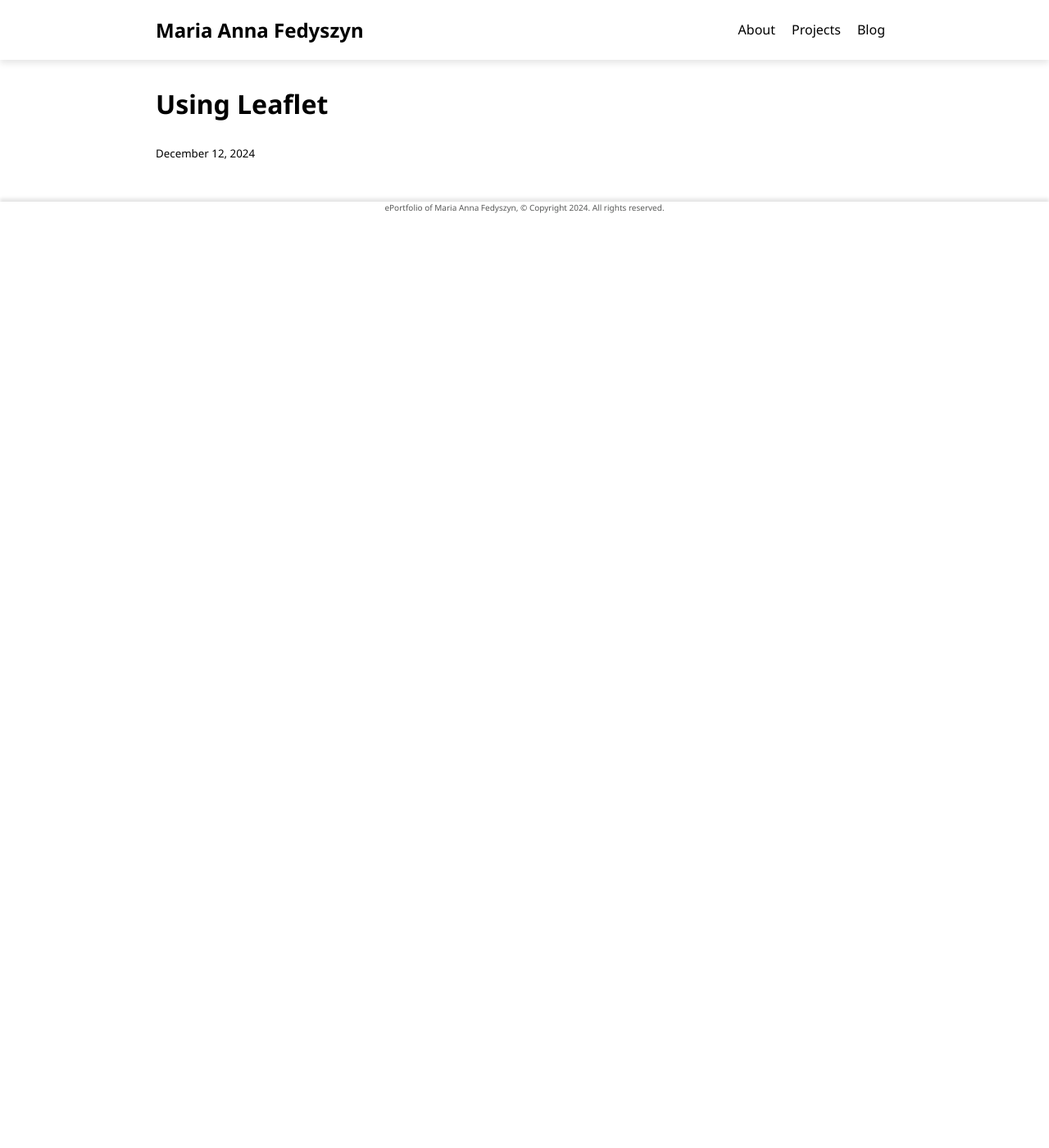
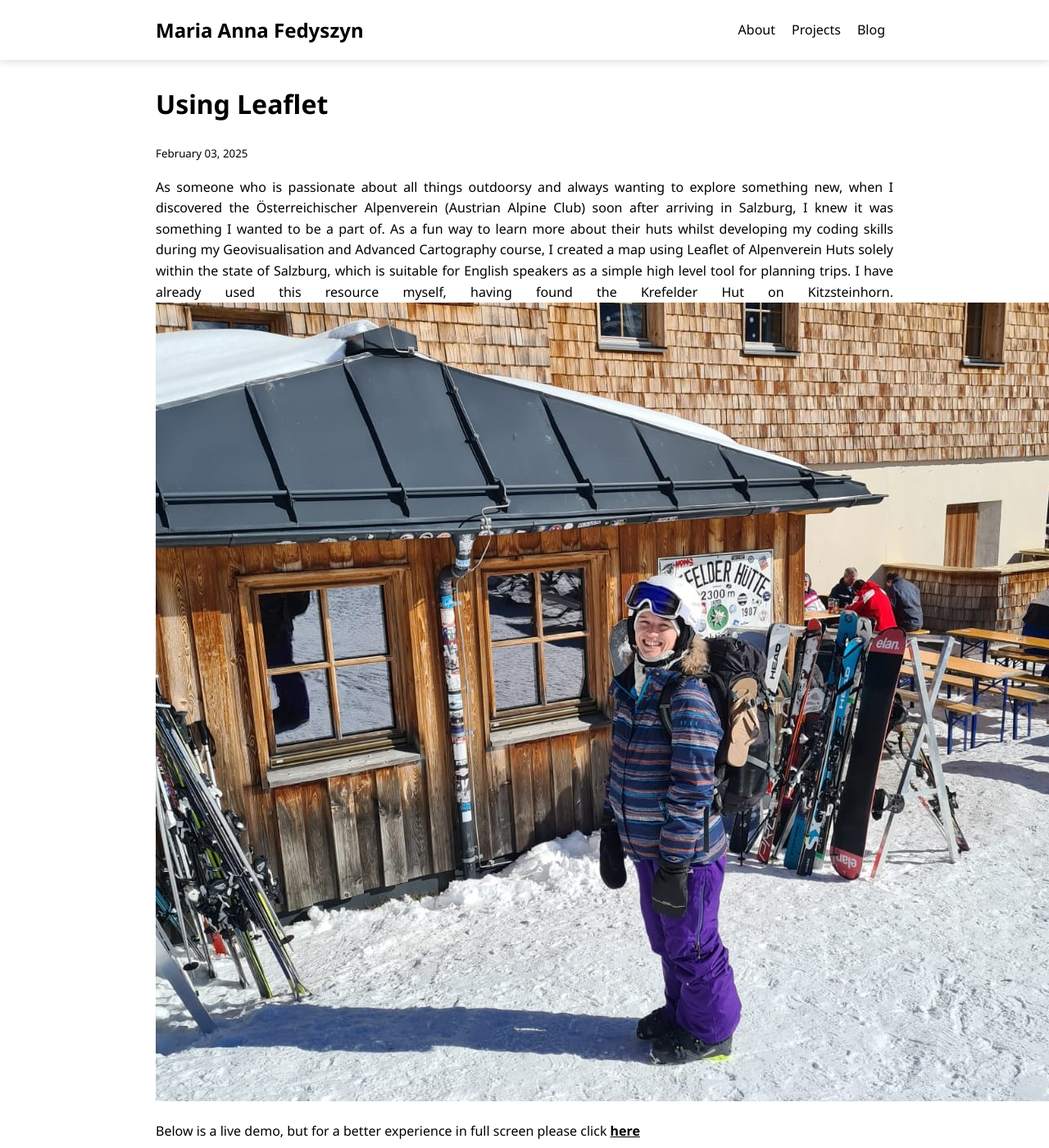
Before and after one commit to maria-anna-gis/maria-anna-gis.github.io, a Jekyll site: the page built from _projects/2025-02-04-Leaflet.md, in a window 1280 px wide and 1400 px high. Shown: the whole window at 82% size. Built offline with Jekyll 4.4.1, drawn with Linux system fonts in a browser that asks for light colours.

Commit message:
Update 2025-02-04-Leaflet.md

```diff
--- a/_projects/2025-02-04-Leaflet.md
+++ b/_projects/2025-02-04-Leaflet.md
@@ -1,7 +1,13 @@
 ---
 layout: default
 title: "Using Leaflet"
-date: 12-12-2024
+date: 03-02-2025
 categories: [projects]
 permalink: /projects/Leaflet
 ---
+As someone who is passionate about all things outdoorsy and always wanting to explore something new, when I discovered the Österreichischer Alpenverein (Austrian Alpine Club) soon after arriving in Salzburg, I knew it was something I wanted to be a part of.
+As a fun way to learn more about their huts whilst developing my coding skills during my Geovisualisation and Advanced Cartography course, I created a map using Leaflet of Alpenverein Huts solely within the state of Salzburg, which is suitable for English speakers as a simple high level tool for planning trips. I have already used this resource myself, having found the Krefelder Hut on Kitzsteinhorn.
+![After skiing to the Krefelder Hut.](/assets/projects/hutte.jpg "The Krefelder Hut on Kitzsteinhorn")
+
+Below is a live demo, but for a better experience in full screen please click [**here**](https://maria-anna-gis.github.io/salz-huts/)
+<iframe src="https://maria-anna-gis.github.io/salz-huts/" width="100%" height="600"></iframe>
```
